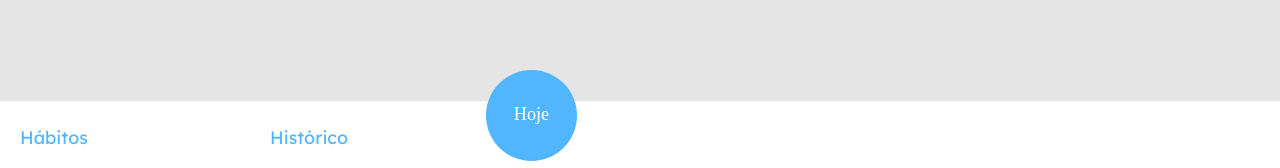
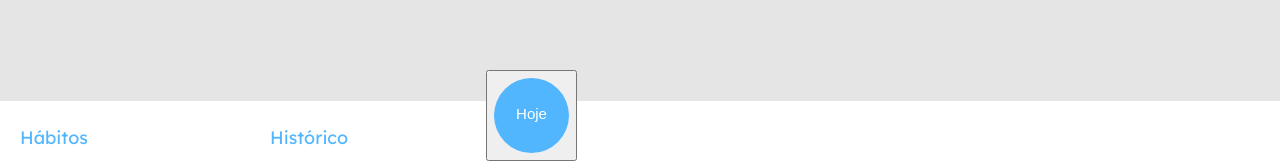
Before and after one commit to RayAra2004/projeto11-trackit, a React (Vite) app: page /historico in a window 1280 px wide. Shown: the part 629-797 px from the top of the page. Built offline with nearby package versions, Linux system fonts and the light colour scheme.

Commit message:
Tracando div por button no ProgressBar

```diff
--- a/src/style/MenuStyle.js
+++ b/src/style/MenuStyle.js
@@ -10,7 +10,7 @@ export const SCMenu = styled.div`
     display: flex;
 `
 
-export const SCProgressBar = styled.div`
+export const SCProgressBar = styled.button`
     width: 91px;
     height: 91px;
     position: absolute;
```
